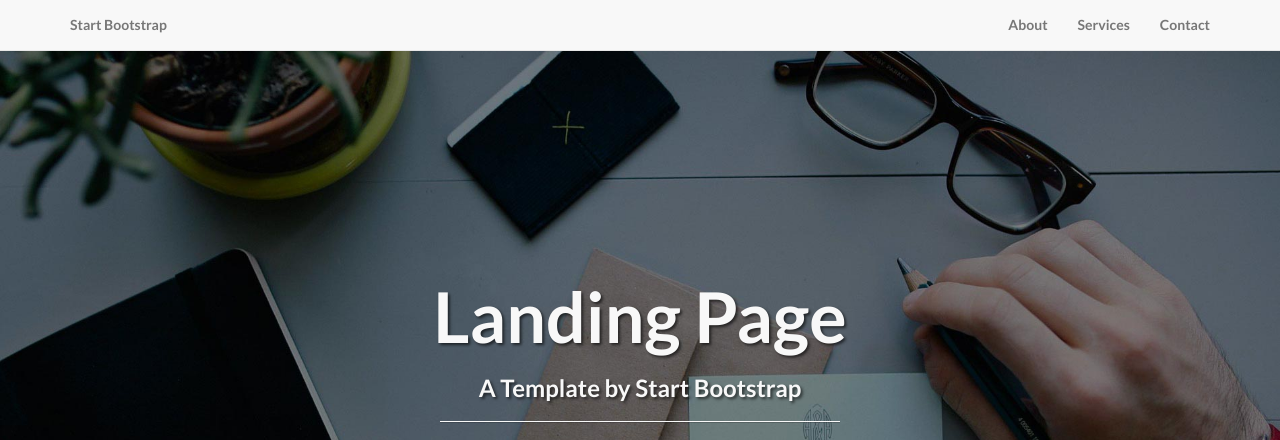
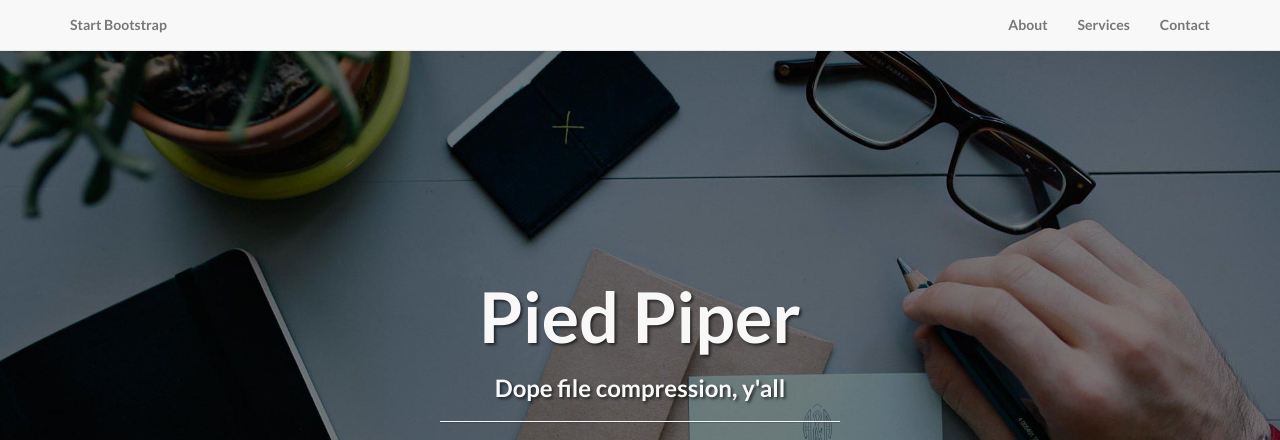
Before and after one commit to tyidyi/Pied-Piper, a plain HTML site: page index.html in a window 1280 px wide. Shown: the top 440 px of the page. Drawn offline with Linux system fonts and the light colour scheme.

Commit message:
Add files via upload

```diff
--- a/index.html
+++ b/index.html
@@ -9,7 +9,7 @@
     <meta name="description" content="">
     <meta name="author" content="">
 
-    <title>Landing Page - Start Bootstrap Theme</title>
+    <title>Pied Piper</title>
 
     <!-- Bootstrap Core CSS -->
     <link href="css/bootstrap.min.css" rel="stylesheet">
@@ -73,8 +73,8 @@
             <div class="row">
                 <div class="col-lg-12">
                     <div class="intro-message">
-                        <h1>Landing Page</h1>
-                        <h3>A Template by Start Bootstrap</h3>
+                        <h1>Pied Piper</h1>
+                        <h3>Dope file compression, y'all</h3>
                         <hr class="intro-divider">
                         <ul class="list-inline intro-social-buttons">
                             <li>
```
